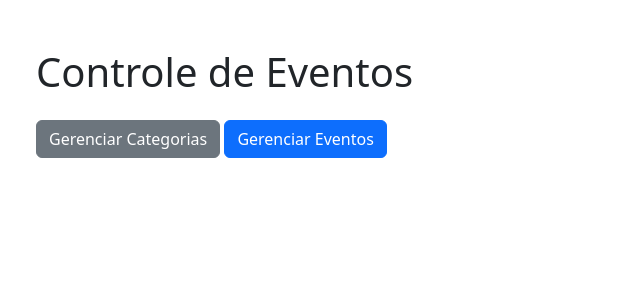
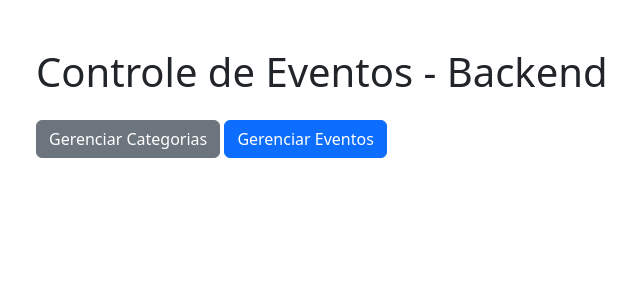
Before and after one commit to ClaraTeoMorais/eventos-projeto-ICS, a PHP site: page / in a window 1280 px wide. Shown: the top 300 px of the page, without its empty margins (46-686 px from the left). Run offline with PHP 8.4, Linux system fonts and the light colour scheme.

Commit message:
alteraçao no h1 do index backend

```diff
--- a/site-backend/index.php
+++ b/site-backend/index.php
@@ -8,7 +8,7 @@
 </head>
 <body>
     <div class="container mt-5">
-        <h1 class="mb-4">Controle de Eventos</h1>
+        <h1 class="mb-4">Controle de Eventos - Backend</h1>
         <a href="views/categorias/index_categoria.php" class="btn btn-secondary">Gerenciar Categorias</a>
         <a href="views/eventos/index_evento.php" class="btn btn-primary">Gerenciar Eventos</a>
     </div>
```
